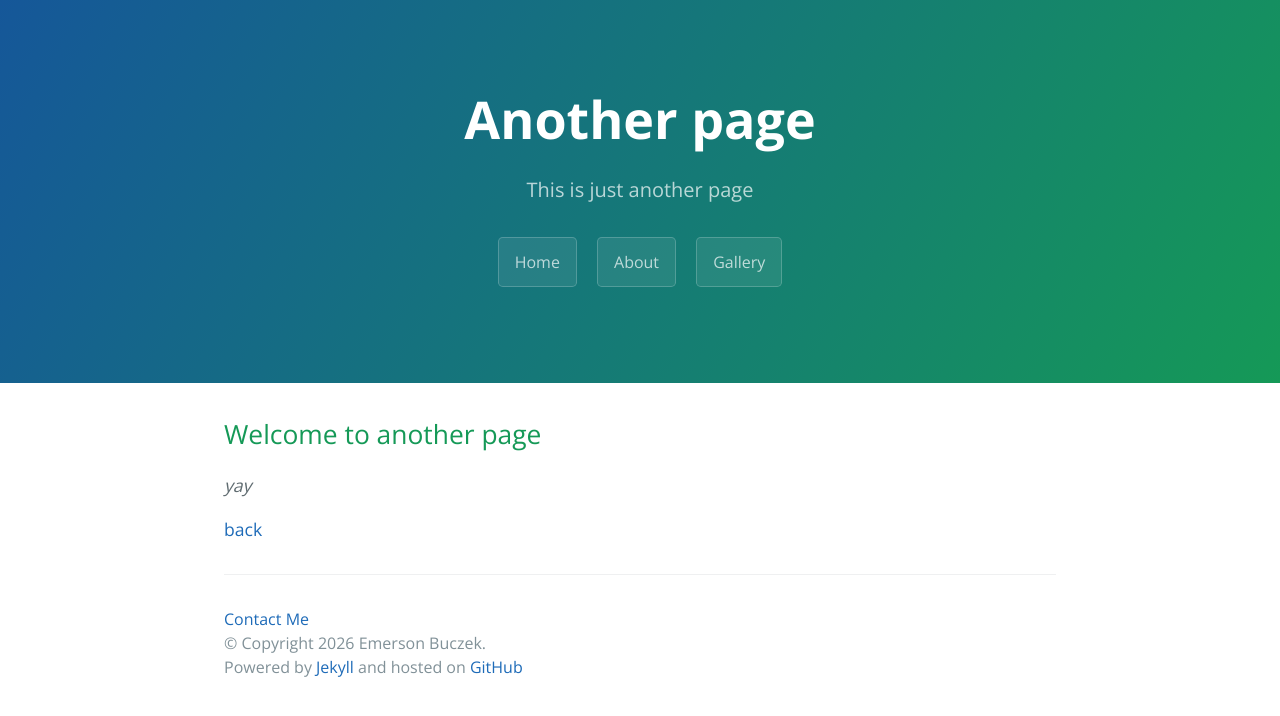
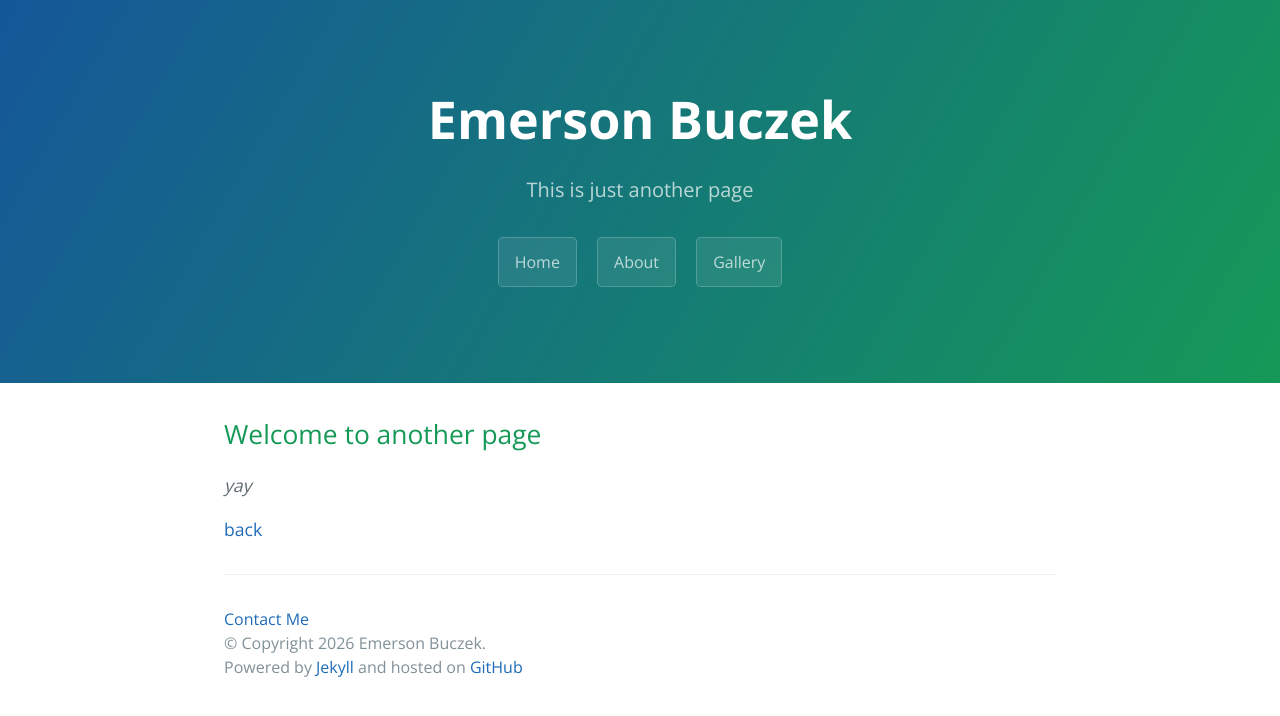
Before and after one commit to FaeBuczek/FaeBuczek.github.io, a Jekyll site: the page built from another-page.md, in a window 1280 px wide. Shown: the top 716 px of the page. Built offline with Jekyll 4.4.1, drawn with Linux system fonts in a browser that asks for light colours.

Commit message:
fixed title

```diff
--- a/_layouts/default.html
+++ b/_layouts/default.html
@@ -19,9 +19,8 @@
   <a id="skip-to-content" href="#content">Skip to the content.</a>
 
   <header class="page-header" role="banner">
-    <h1 class="project-name">{{ page.title | default: site.title | default: site.github.repository_name }}</h1>
-    <h2 class="project-tagline">{{ page.description | default: site.description | default: site.github.project_tagline
-      }}</h2>
+    <h1 class="project-name">Emerson Buczek</h1>
+    <h2 class="project-tagline">{{ page.description | default: site.description | default: site.github.project_tagline}}</h2>
     {% if site.show_downloads %}
     <a href="{{ site.github.repository_url }}" class="btn">View on GitHub</a>
     <a href="{{ site.github.zip_url }}" class="btn">Download .zip</a>
```
Also changed, not shown: 1 other file.
